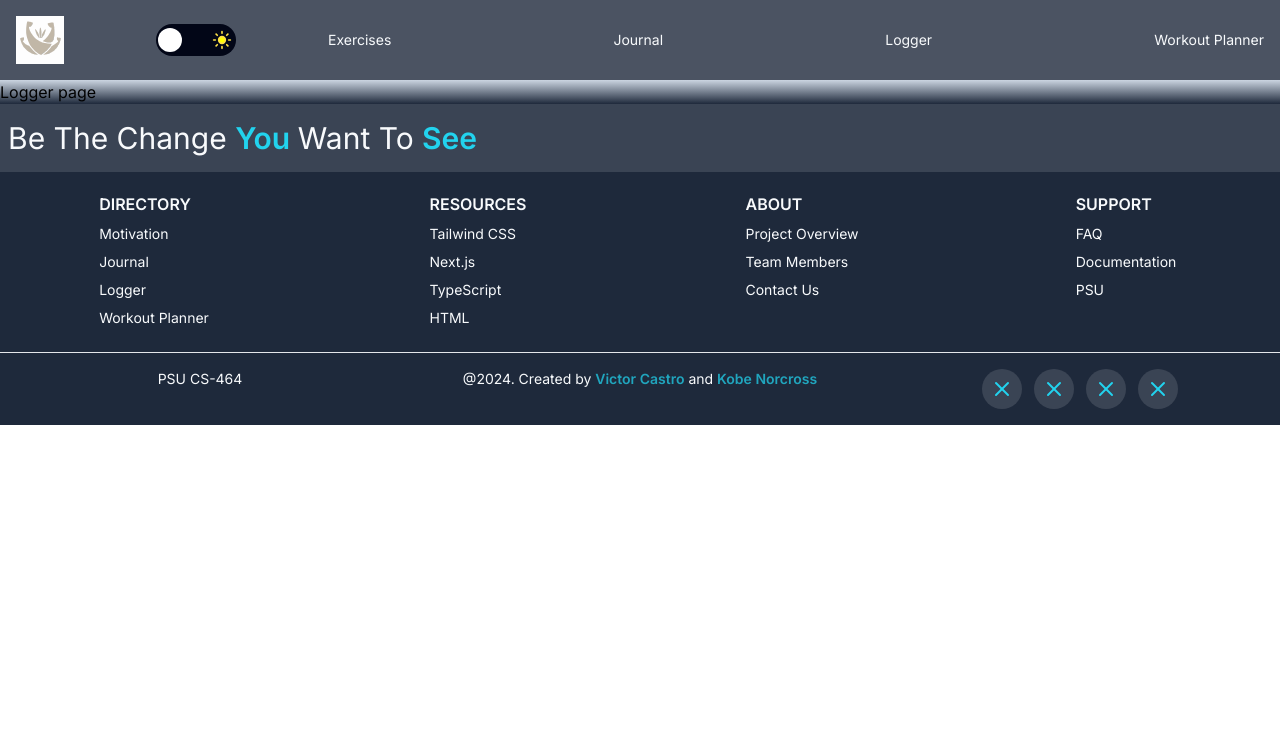
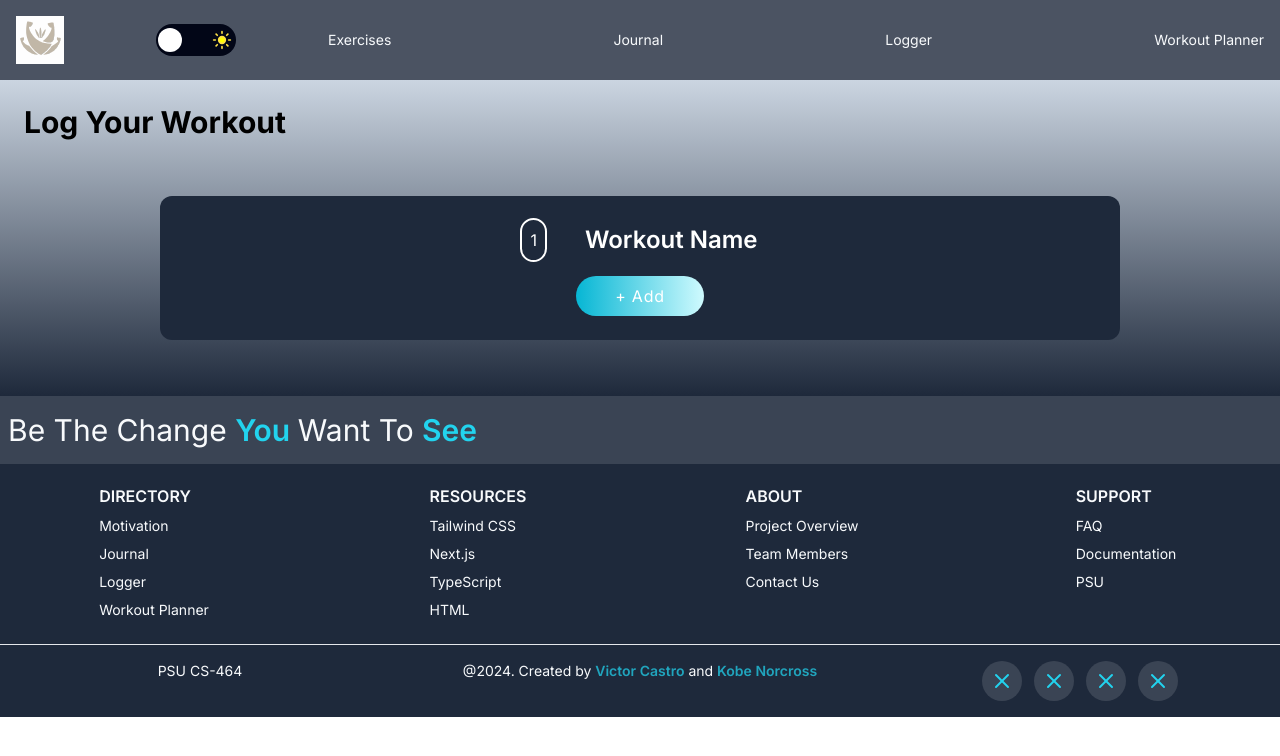
Before and after one commit to Norcrossover/fitness-finesse, a Next.js app: page /dashboard/logger in a window 1280 px wide. Shown: the top 756 px of the page. Built offline with nearby package versions, Linux system fonts and the light colour scheme.

Commit message:
Created structure for logger page and styling

```diff
--- a/app/dashboard/journal/page.tsx
+++ b/app/dashboard/journal/page.tsx
@@ -3,7 +3,7 @@ import Button from "@/components/common/Button";
 const Journal = () => {
   return (
     <div className="container mx-auto h-screen flex flex-col items-center justify-center mt-10 gap-10">
-      <h1 className="text-4xl lg:text-5xl text-center sm:font-bold">
+      <h1 className="text-4xl lg:text-5xl text-center font-bold">
         Define your future self
       </h1>
       <div className="flex flex-col sm:flex-row gap-6 sm:gap-20">
--- a/app/dashboard/logger/page.tsx
+++ b/app/dashboard/logger/page.tsx
@@ -1,3 +1,15 @@
-export default function Page() {
-    return <p>Logger page</p>;
-  }
+import ExerciseLogger from "@/components/features/workout/ExerciseLogger";
+import FormWorkout from "@/components/features/workout/FormWorkout";
+
+const Logger = () => {
+  return (
+    <>
+      <h1 className="text-3xl font-bold mx-6 my-6">Log Your Workout</h1>
+      <div className="container mx-auto w-3/4 bg-slate-800 my-14 text-white p-4 rounded-xl">
+        <ExerciseLogger num={1} title="Workout Name" />
+      </div>
+    </>
+  );
+};
+
+export default Logger;
--- a/app/dashboard/motivation/page.tsx
+++ /dev/null
@@ -1,3 +0,0 @@
-export default function Page() {
-    return <p>Motivation page</p>;
-  }
--- a/app/dashboard/planner/page.tsx
+++ b/app/dashboard/planner/page.tsx
@@ -7,7 +7,7 @@ const Planner = () => {
     <>
       {/* Not sure if we're going to take into account the user */}
       <h1 className="text-3xl font-bold mx-6 my-6">Good afternoon, Kobe.</h1>
-      <div className="container mx-auto text-white flex flex-col sm:flex-row text-center items-center sm:items-start justify-center my-14 gap-14">
+      <div className="container mx-auto text-white flex flex-col sm:flex-row text-center items-center sm:items-start justify-center my-14 gap-10">
         <div className="w-3/4 sm:w-1/2">
           <h2 className="text-xl font-semibold mb-4 sm:text-left">
             Find a quick workout!
--- a/app/globals.css
+++ b/app/globals.css
@@ -29,7 +29,7 @@ body {
 }
 
 .button-rounded-cyan {
-  @apply bg-gradient-to-l from-cyan-100 to-cyan-500 tracking-wider w-24 sm:w-32 p-2 rounded-full  hover:from-cyan-200 hover:to-cyan-700 transition duration-300;
+  @apply bg-gradient-to-l from-cyan-100 to-cyan-500 text-white tracking-wider w-24 sm:w-32 p-2 rounded-full  hover:from-cyan-200 hover:to-cyan-700 transition duration-300;
 }
 
 .background-theme {
--- /dev/null
+++ b/components/features/workout/ExerciseLogger.tsx
@@ -0,0 +1,23 @@
+import Button from "../../common/Button";
+
+// For each item
+type ExerciseLoggerProps = {
+  title: string;
+  num: number;
+};
+
+const ExerciseLogger = ({ title, num }: ExerciseLoggerProps) => {
+  return (
+    <div className="flex flex-col justify-between items-center p-2 gap-4">
+      <div className="flex items-center">
+        <span className="mr-10 p-2 outline outline-2 outline-white rounded-full text-white">
+          {num}
+        </span>
+        <h3 className="text-2xl font-semibold">{title}</h3>
+      </div>
+      <Button text="+ Add" className="button-rounded-cyan" />
+    </div>
+  );
+};
+
+export default ExerciseLogger;
```
